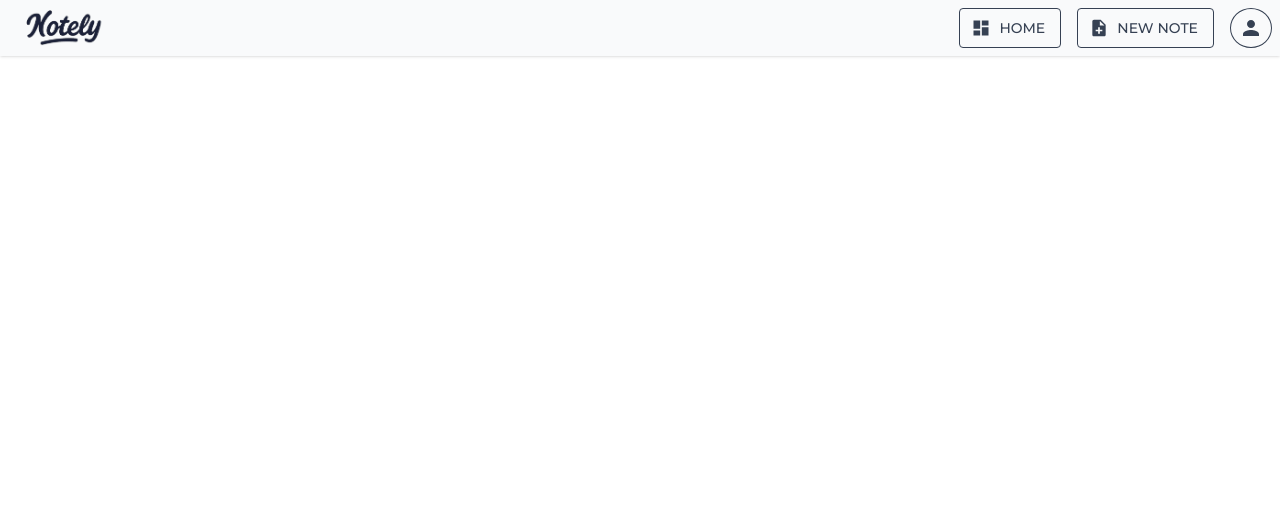
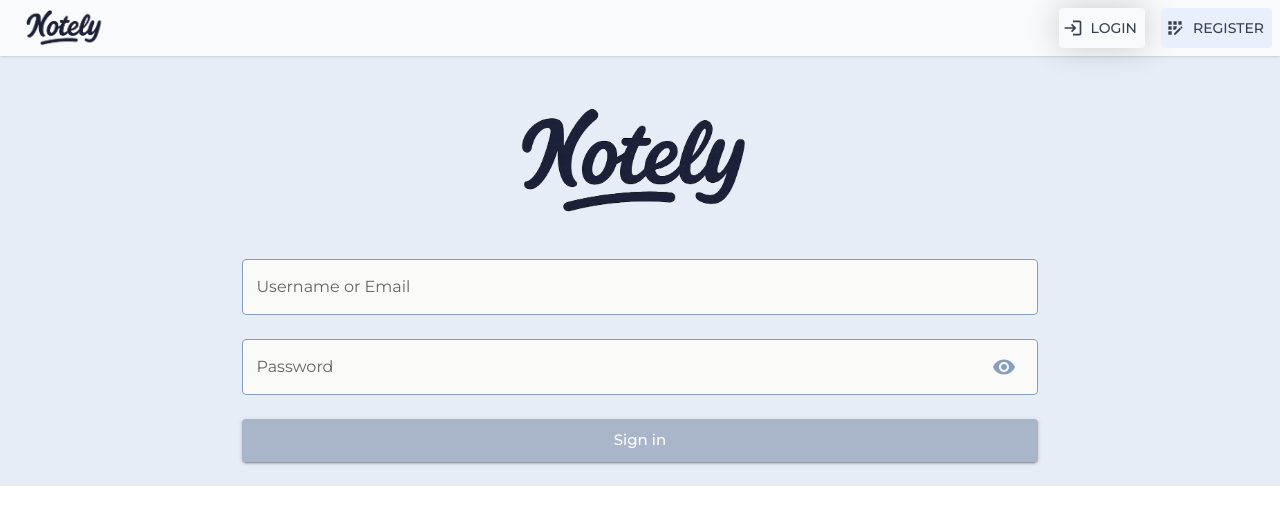
Before and after one commit to WaithakaGuru/NoteLy, a React (Vite) app in the folder client/: page /login in a window 1280 px wide. Before the commit this address had no page. Shown: the top 524 px of the page. Built offline with nearby package versions, Linux system fonts and the light colour scheme.

Commit message:
add the login page

```diff
--- a/client/src/App.tsx
+++ b/client/src/App.tsx
@@ -1,16 +1,17 @@
 import {Routes, BrowserRouter as Router, Route} from "react-router"
 import Homepage from "./pages/Homepage"
 import Navbar from "./components/Navbar"
+import LoginPage from "./pages/LoginPage"
 function App() {
 
   return (
     <>
+    <Router>
     <Navbar/>
-    <Router>
       <Routes>
-        <Route loader path="/" Component={Homepage}>
-
-        </Route>
+        <Route loader path="/" Component={Homepage}/>
+        <Route loader path="/login" Component={LoginPage}/>
+        <Route loader path="/regiter"/>
       </Routes>
     </Router>
     </>
--- a/client/src/components/Navbar.tsx
+++ b/client/src/components/Navbar.tsx
@@ -2,10 +2,13 @@ import { Button, Drawer, IconButton, Stack} from "@mui/material";
 import {AppRegistration, Dashboard, Login, Logout, NoteAdd, Person} from "@mui/icons-material"
 import useNote from "../store/notelyStore"
 import { useEffect, useState } from "react";
+import { useLocation } from "react-router-dom";
 
 function Navbar() {
+    const path = useLocation().pathname;
     const {loggedIn} = useNote();
-    const [isOpen, setIsOpen] = useState(false)
+    const [isOpen, setIsOpen] = useState(false);
+    console.log(path);
 
     const [imageAvailable, setImageAvailable] = useState(false);
     const imageUrl = "Notely1.png";
@@ -35,7 +38,8 @@ function Navbar() {
                     <span>Notely</span>
                 )}
            </Button>
-        {!loggedIn?
+
+        {loggedIn?
             (<>
                <Stack direction={"row"} gap={2}>
                     <Button startIcon={<Dashboard/>} variant="outlined" title="Go to Dashboard" href="/dashboard"
@@ -55,7 +59,7 @@ function Navbar() {
                     </IconButton>
                     <Drawer open={isOpen} anchor="right" sx={{p:2, height: "10rem"}} onClick={()=>setIsOpen(false)}>
                         <Button startIcon={<Person/>} onClick={handleLogOut} title="Go to profile settings"
-                            variant="outlined" color="primary" href="dashboard/profile"
+                            variant="outlined" color="primary" href="/dashboard/profile"
                              sx={{mx:2, my: 1, '&:hover': { background: "linear-gradient(45deg, #dce6f6, #a9b6ca)", border: "none"}}}
                         >
                             My Profile
@@ -73,7 +77,7 @@ function Navbar() {
         (<>
             <Stack direction={"row"} gap={2} >
                 <Button startIcon={<Login/>}
-                 title="login"
+                 title="login" href="/login"
                  sx={{ color: "#364153", boxShadow: "0 0 2rem rgba(0,0,0,.2)", '&:hover': {
                      background: "linear-gradient(45deg, #dce6f6, #a9b6ca)", color: "#222"}}}
                  className="hover:opacity-90"
@@ -81,15 +85,14 @@ function Navbar() {
                     Login
                 </Button>
                 <Button startIcon={<AppRegistration/>}
-                    title="Create new Notely account" variant="contained"
-                    sx={{bgcolor: "#364153", color: "#364153", background: "linear-gradient(45deg, #dce6f6, #a9b6ca)",
-                        '&:hover': {opacity: ".95", }}}
+                    title="Create new Notely account"  href="/register"
+                    sx={{color: "#364153", bgcolor:"#e7f0fc", '&:hover': {opacity: ".95"}}}
                 >
                     Register
                 </Button>
             </Stack>
         </> )
-        }
+}
         </Stack>
     )
 }
--- /dev/null
+++ b/client/src/components/PasswordInput.tsx
@@ -0,0 +1,37 @@
+import {Visibility, VisibilityOff } from "@mui/icons-material"
+import {IconButton, InputAdornment, TextField } from "@mui/material"
+import { useState } from "react"
+
+function PasswordInput() {
+    const [showPassword, setShowPassword] = useState(false)
+
+  return (
+    <TextField type={showPassword? "text": "password"} label="Password" variant="outlined"
+     placeholder="****" fullWidth sx={{my:3, bgcolor: "#fafaf8",
+        borderRadius: 1, outline: "none", color: "darkgrey",
+    "& .MuiOutlinedInput-root": {
+      "& fieldset": {
+        borderColor: "#859ec3", // default border
+      },
+      "&:hover fieldset": {
+        borderColor: "#84aeec",
+      },
+      "&.Mui-focused fieldset": {
+        borderColor: "#859ec3",
+        borderWidth: "2px",
+      },}
+
+     }} InputProps={
+        {endAdornment: (
+            <InputAdornment position="end">
+                <IconButton onClick={()=> setShowPassword(!showPassword)} color="info">
+                   {showPassword?<VisibilityOff/> :<Visibility/>}
+                </IconButton>
+            </InputAdornment>
+        )}
+     }
+     />
+  )
+}
+
+export default PasswordInput
--- a/client/src/index.css
+++ b/client/src/index.css
@@ -16,3 +16,9 @@
 .btn{
   @apply transition-all duration-400
 }
+
+.input{
+  color: #84aeec!important;
+
+  @apply text-red-500
+}
--- /dev/null
+++ b/client/src/pages/LoginPage.tsx
@@ -0,0 +1,46 @@
+import { Button, Paper, Stack, TextField } from "@mui/material"
+import PasswordInput from "../components/PasswordInput"
+
+function LoginPage() {
+    function handleSubmitLogin(e: React.FormEvent<HTMLFormElement>) {
+        e.preventDefault();
+
+    }
+  return (
+    <Stack mx={"auto"} my={"auto"} p={2} sx={{
+        background:"#e7edf6ff", placeSelf: "center", alignItems: "center"
+    }}>
+        <img src="Notely1.png" width={"300px"} className="mx-auto" />
+        <Paper component={"form"}  sx={{p: 1, bgcolor: "transparent", width:{xs: "95%", sm: "85%", md: "65%"}}}
+            elevation={0} onSubmit={handleSubmitLogin}
+        >
+            <TextField placeholder="Username or Email" label="Username or Email"
+                fullWidth sx={{
+                    outline: "none", border: "none", bgcolor: "#fafaf8",
+                     borderRadius: 1,  color: "darkgrey",
+                    "& .MuiOutlinedInput-root": {
+                    "& fieldset": {
+                        borderColor: "#859ec3", // default border
+                    },
+                    "&:hover fieldset": {
+                        borderColor: "#84aeec", // border on hover
+                    },
+                    "&.Mui-focused fieldset": {
+                        borderColor: "#859ec3", // border on focus
+                        borderWidth: "2px", // optional: make it thicker
+                    },}
+                 }}
+            />
+            <PasswordInput/>
+
+            <Button type="submit" sx={{textTransform: "none", mx:"auto", background: "#a9b6ca"}}
+                variant="contained"  size="large" fullWidth
+            >
+                Sign in
+            </Button>
+        </Paper>
+    </Stack>
+  )
+}
+
+export default LoginPage
--- a/client/src/themes/theme.ts
+++ b/client/src/themes/theme.ts
@@ -10,6 +10,9 @@ const theme = createTheme({
         },
         text:{
 
+        },
+        info: {
+            main:"#859ec3"
         }
     },
     typography: {
```
